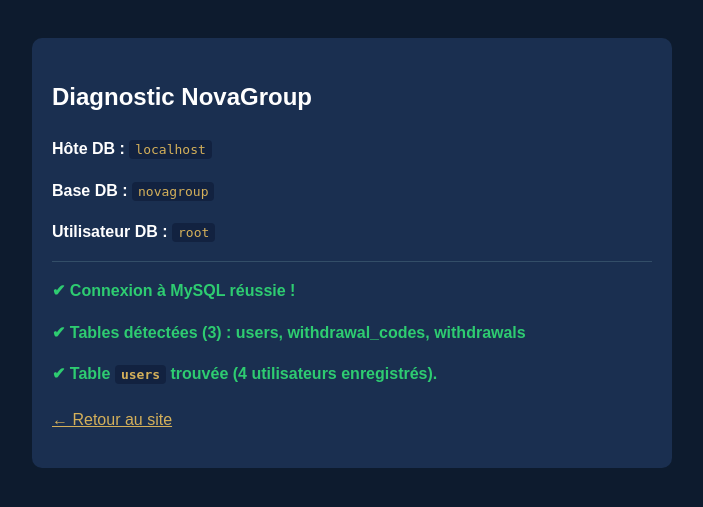
After one commit to aholouedyson-web/novagroup, a PHP site: page /db_check.php in a window 1280 px wide. The commit adds this page. Shown: the top 507 px of the page, without its empty margins (288-991 px from the left). Run offline with PHP 8.4, Linux system fonts and the light colour scheme; data comes from the database, SQL or seed files in the repository.

Commit message:
Fix: avoid 500 interception on free host + add db_check.php diagnostic

```diff
--- a/config.php
+++ b/config.php
@@ -36,7 +36,7 @@ function db(): PDO {
                 PDO::ATTR_EMULATE_PREPARES   => false,
             ]);
         } catch (PDOException $e) {
-            http_response_code(500);
+            header('Content-Type: application/json; charset=utf-8');
             die(json_encode(['error' => 'Erreur de connexion à la base de données : ' . $e->getMessage()]));
         }
     }
@@ -86,8 +86,9 @@ function requireAdmin(): array {
 }
 
 function jsonResponse(array $data, int $code = 200): never {
-    http_response_code($code);
-    header('Content-Type: application/json');
+    // Ne pas envoyer de code 4xx/5xx sur hébergeur gratuit pour éviter qu'Apache n'écrase le JSON par du HTML
+    http_response_code(200);
+    header('Content-Type: application/json; charset=utf-8');
     echo json_encode($data);
     exit;
 }
--- /dev/null
+++ b/db_check.php
@@ -0,0 +1,58 @@
+<?php
+error_reporting(E_ALL);
+ini_set('display_errors', 1);
+
+require_once __DIR__ . '/config.php';
+
+header('Content-Type: text/html; charset=utf-8');
+?>
+<!DOCTYPE html>
+<html>
+<head>
+    <meta charset="utf-8">
+    <title>Diagnostic Base de Données NovaGroup</title>
+    <style>
+        body { font-family: sans-serif; background: #0d1b2e; color: #fff; padding: 30px; line-height: 1.6; }
+        .box { background: #1a2f50; border-radius: 10px; padding: 20px; max-width: 600px; margin: auto; }
+        .ok { color: #2ecc71; font-weight: bold; }
+        .err { color: #e74c3c; font-weight: bold; }
+        code { background: #122240; padding: 2px 6px; border-radius: 4px; color: #d4b05a; }
+    </style>
+</head>
+<body>
+<div class="box">
+    <h2>Diagnostic NovaGroup</h2>
+    <p><b>Hôte DB :</b> <code><?= htmlspecialchars(DB_HOST) ?></code></p>
+    <p><b>Base DB :</b> <code><?= htmlspecialchars(DB_NAME) ?></code></p>
+    <p><b>Utilisateur DB :</b> <code><?= htmlspecialchars(DB_USER) ?></code></p>
+    <hr style="border:0; border-top:1px solid #334e68; margin:15px 0;">
+    <?php
+    try {
+        $dsn = 'mysql:host=' . DB_HOST . ';dbname=' . DB_NAME . ';charset=' . DB_CHARSET;
+        $pdo = new PDO($dsn, DB_USER, DB_PASS, [
+            PDO::ATTR_ERRMODE => PDO::ERRMODE_EXCEPTION,
+            PDO::ATTR_DEFAULT_FETCH_MODE => PDO::FETCH_ASSOC
+        ]);
+        echo '<p class="ok">✔ Connexion à MySQL réussie !</p>';
+
+        $tables = $pdo->query("SHOW TABLES")->fetchAll(PDO::FETCH_COLUMN);
+        if (empty($tables)) {
+            echo '<p class="err">✖ La base de données est vide ! Aucun fichier SQL n\'a été importé.</p>';
+        } else {
+            echo '<p class="ok">✔ Tables détectées (' . count($tables) . ') : ' . htmlspecialchars(implode(', ', $tables)) . '</p>';
+            if (in_array('users', $tables)) {
+                $count = $pdo->query("SELECT count(*) FROM users")->fetchColumn();
+                echo '<p class="ok">✔ Table <code>users</code> trouvée (' . $count . ' utilisateurs enregistrés).</p>';
+            } else {
+                echo '<p class="err">✖ Table <code>users</code> introuvable. Veuillez importer novagroup.sql dans phpMyAdmin.</p>';
+            }
+        }
+    } catch (PDOException $e) {
+        echo '<p class="err">✖ Erreur de connexion MySQL :</p>';
+        echo '<pre style="background:#000; padding:10px; border-radius:6px; color:#ff6b6b; white-space:pre-wrap;">' . htmlspecialchars($e->getMessage()) . '</pre>';
+    }
+    ?>
+    <p style="margin-top:20px;"><a href="index.php" style="color:#d4b05a;">← Retour au site</a></p>
+</div>
+</body>
+</html>
```
Also changed, not shown: api/api.php (+3 -5 lines), includes/config.php (+4 -3 lines), index.php (+6 -2 lines).
